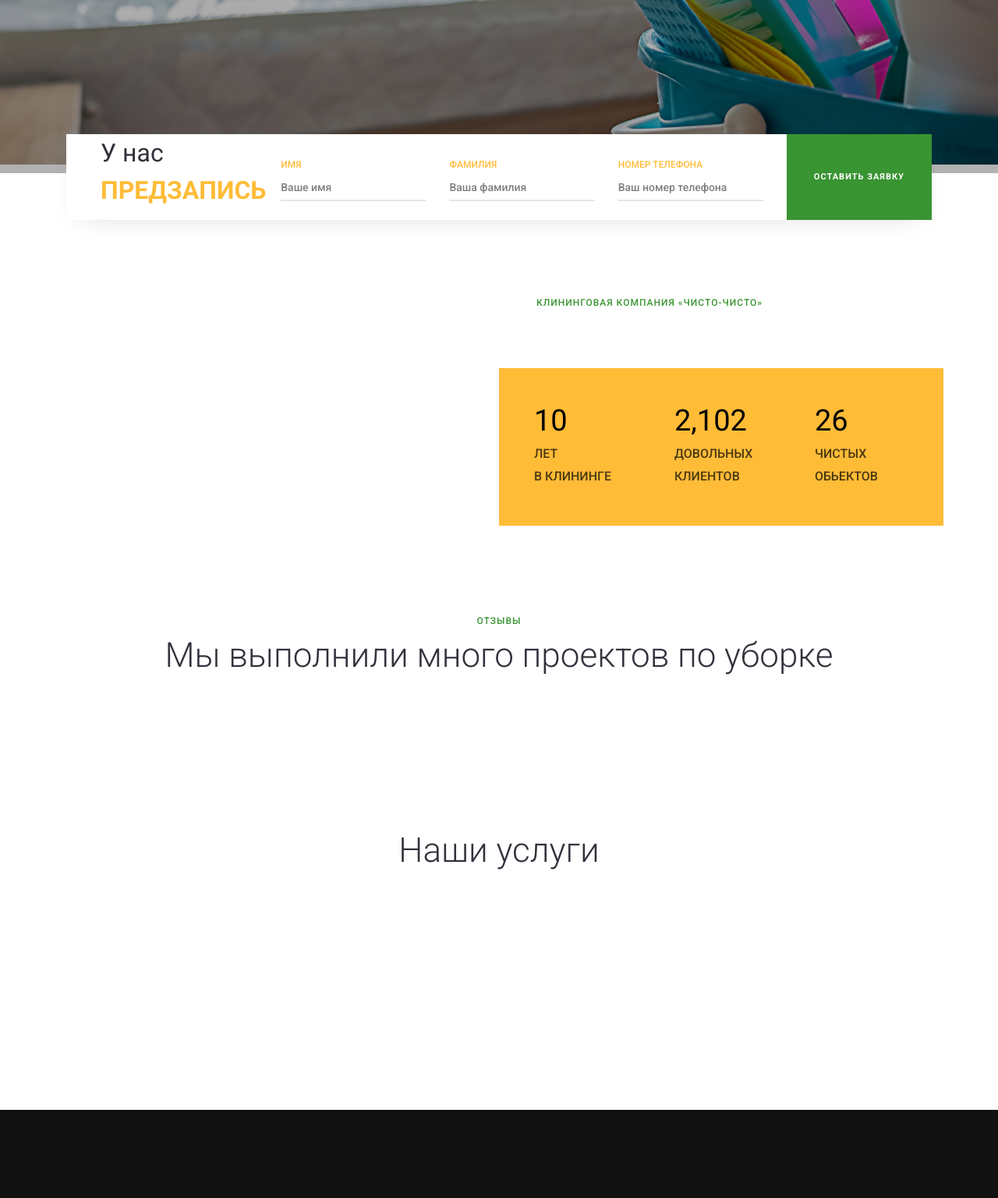
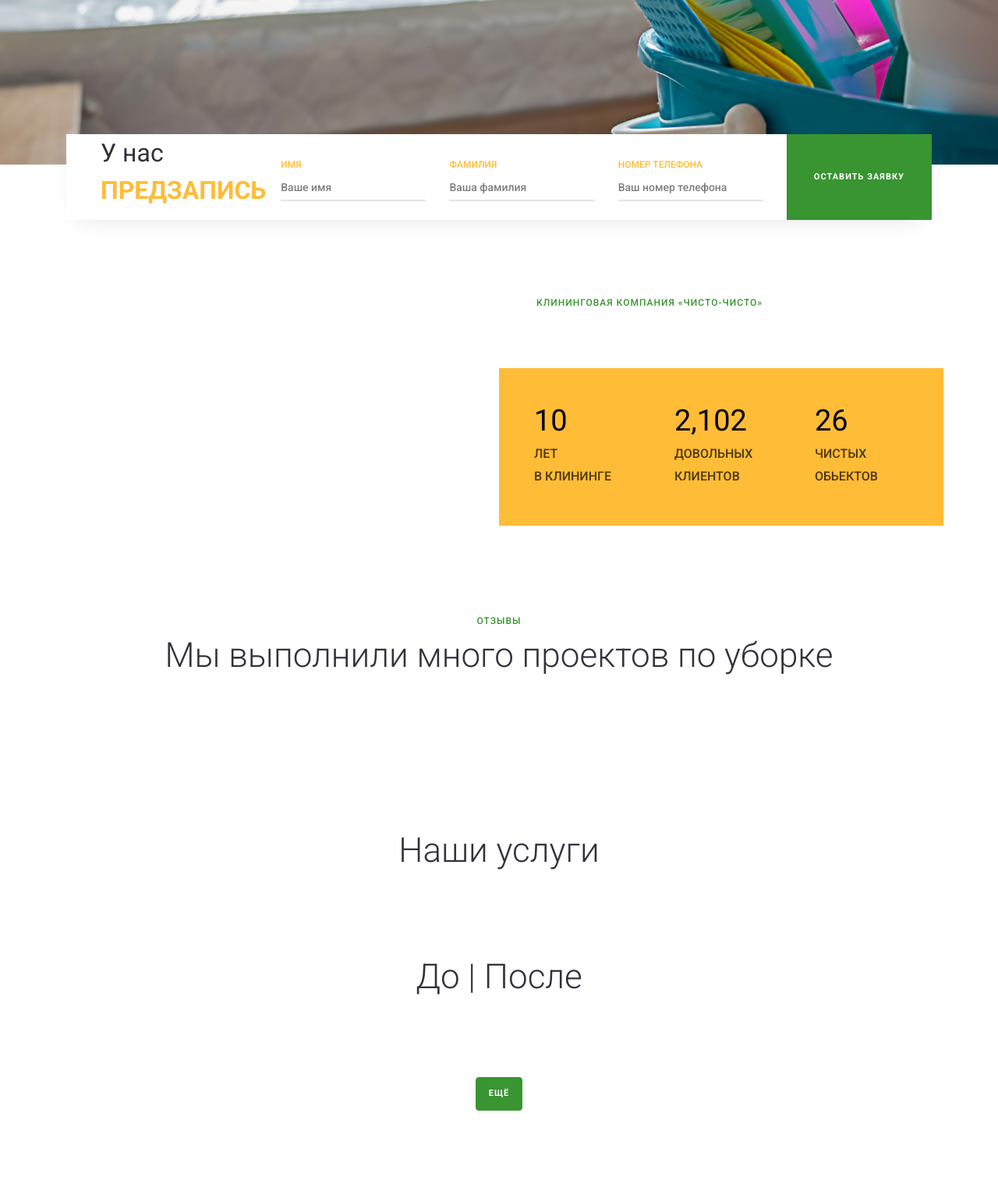
Before and after one commit to Dastan-Oskonbaev/Cleaning_company, a Django app: page / in a window 1280 px wide. Shown: the part 600-2136 px from the top of the page at 78% size. Run offline with Django 4.2, Linux system fonts and the light colour scheme; data that the repository does not hold is empty; some libraries are stand-ins or nearby versions.

Commit message:
second page

```diff
--- a/apps/cleaning/templates/cleaning/index.html
+++ b/apps/cleaning/templates/cleaning/index.html
@@ -6,9 +6,52 @@
         .services-section {
             padding-bottom: 2px;
         }
-
-        .gallery-section {
-            padding-top: 2px;
+        .gallery {
+            text-align: center;
+            margin-top: 20px;
+        }
+        .gallery-images {
+            display: grid;
+            grid-template-columns: repeat(3, 1fr);
+            grid-gap: 10px;
+            margin-bottom: 20px;
+        }
+        .image img {
+            width: 350px;
+            height: 250px;
+            object-fit: cover;
+            cursor: pointer;
+        }
+        .overlay {
+            display: none;
+            position: fixed;
+            z-index: 999;
+            top: 0;
+            left: 0;
+            width: 100%;
+            height: 100%;
+            background-color: rgba(0, 0, 0, 0.9);
+            overflow: auto;
+        }
+        .overlay-content {
+            display: flex;
+            justify-content: center;
+            align-items: center;
+            height: 100%;
+        }
+        .overlay img {
+            margin: auto;
+            display: block;
+            width: 80%;
+            max-width: 800px;
+        }
+        .close {
+            position: absolute;
+            top: 20px;
+            right: 20px;
+            font-size: 30px;
+            cursor: pointer;
+            color: #fff;
         }
     </style>
     <div class="hero-wrap js-fullheight" style="background-image: url({% static 'images/zaq.png' %});"
@@ -220,21 +263,28 @@
         });
     </script>
 
-    <section class="ftco-section ftco-no-pb gallery-section">
-        <div class="container">
-            <div class="row">
-                <div class="owl-carousel owl-theme">
+    <section class="ftco-section services-section">
+        <div class="container" style="margin-top: -90px">
+            <div class="row justify-content-center pb-5 mb-3">
+                <div class="col-md-7 heading-section text-center ftco-animate">
+                    <span class="subheading"></span>
+                    <h2>До | После</h2>
+                </div>
+            </div>
+            <div class="gallery">
+                <div class="gallery-images">
                     {% for gal in gallery %}
-                        <div class="item">
-                            <div class="work img d-flex align-items-center"
-                                 style="background-image:url('{{ gal.image.url }}');">
-                                <a href="{{ gal.image.url }}"
-                                   class="icon d-flex justify-content-center align-items-center">
-                                    <span class="fa fa-search"></span>
-                                </a>
-                            </div>
-                        </div>
+                    <div class="image">
+                        <img src="{{ gal.image.url }}" alt="Photo">
+                    </div>
                     {% endfor %}
+                </div>
+                <a href="{% url 'list_gallery' %}"><button class="btn btn-green">Ещё</button></a>
+            </div>
+            <div id="overlay" class="overlay">
+                <span class="close">&times;</span>
+                <div class="overlay-content">
+                    <img id="expandedImg" style="width:100%">
                 </div>
             </div>
         </div>
--- a/apps/cleaning/urls.py
+++ b/apps/cleaning/urls.py
@@ -1,9 +1,10 @@
 from django.urls import path
 
-from .views import IndexView, RobotsTxtView, SitemapXmlView
+from .views import IndexView, RobotsTxtView, SitemapXmlView, GalleryView
 
 urlpatterns = [
     path("", IndexView.as_view(), name='index'),
+    path('gallery/', GalleryView.as_view(), name='list_gallery'),
     path('robots.txt', RobotsTxtView.as_view()),
     path('sidemap.xml', SitemapXmlView.as_view())
 ]
--- a/apps/cleaning/views.py
+++ b/apps/cleaning/views.py
@@ -17,7 +17,7 @@
         services = OurServices.objects.all()
         category = ServicesCategory.objects.all()
         reviews = Reviews.objects.all()
-        gallery = Gallery.objects.all()
+        gallery = Gallery.objects.order_by()[:6]
 
         form = ApplicationForm()
 
@@ -36,11 +36,6 @@
         if about:
             description = about.description.split("/")
             context['description'] = description
-
-        # if services:
-        #     service = services.description.split("/")
-        #     service = services.all().order_by('description')
-        #     context['service'] = service
 
         return render(request, 'cleaning/index.html', context)
 
@@ -65,6 +60,19 @@
         return render(request, 'cleaning/index.html', {'form': form})
 
 
+class GalleryView(View):
+    def get(self, request):
+        contact = Contact.objects.all()
+        phone = Phone.objects.all()
+        gallery = Gallery.objects.all()
+        context = {
+            'contact': contact,
+            'phone': phone,
+            'gallery': gallery,
+        }
+        return render(request, 'cleaning/list_gallery.html', context)
+
+
 class RobotsTxtView(TemplateView):
     template_name = 'robots.txt'
     content_type = 'text/plain'
--- a/templates/base.html
+++ b/templates/base.html
@@ -30,29 +30,12 @@
     <link rel="stylesheet" href="{% static 'css/flaticon.css' %}">
     <link rel="stylesheet" href="{% static 'css/style.css' %}">
     <link rel="stylesheet" href="https://cdnjs.cloudflare.com/ajax/libs/font-awesome/4.7.0/css/font-awesome.min.css">
-    <style>
-        .owl-carousel .owl-nav button.owl-next,
-        .owl-carousel .owl-nav button.owl-prev {
-            font-size: 60px;
-            color: #399432 !important;
-            top: -20px;
-        }
-
-        .owl-carousel .owl-nav button.owl-next:hover,
-        .owl-carousel .owl-nav button.owl-prev:hover {
-            background-color: #ffffff;
-            border-color: #ffffff;
-            color: #ffbc37 !important;
-        }
-    </style>
-
     <script>
         window.ga = window.ga || function () { (ga.q = ga.q || []).push(arguments) }; ga.l = +new Date
         ga('create', 'UA-XXXXX-Y', 'auto')
         ga('send', 'pageview');
     </script>
     <script async src='https://www.google-analytics.com/analytics.js'></script>
-
 </head>
 
 <body>
@@ -86,24 +69,28 @@
     <script src="{% static 'js/main.js' %}"></script>
     <script src="https://cdnjs.cloudflare.com/ajax/libs/OwlCarousel2/2.3.4/owl.carousel.min.js"></script>
     <script>
-        $(document).ready(function () {
-            $(".owl-carousel").owlCarousel({
-                loop: true,
-                margin: 20,
-                nav: true,
-                dots: false,
-                responsive: {
-                    0: {
-                        items: 1
-                    },
-                    600: {
-                        items: 3
-                    },
-                    1000: {
-                        items: 4
-                    }
-                }
-            })
+        document.addEventListener('DOMContentLoaded', function () {
+            const images = document.querySelectorAll('.gallery-images img');
+            const overlay = document.getElementById('overlay');
+            const expandedImg = document.getElementById('expandedImg');
+            images.forEach(img => {
+                img.addEventListener('click', function () {
+                    expandedImg.src = this.src;
+                    overlay.style.display = 'block';
+                });
+            });
+            const closeButton = document.querySelector('.close');
+            closeButton.addEventListener('click', function () {
+                overlay.style.display = 'none';
+            });
+            const loadMoreButton = document.getElementById('loadMore');
+            const hiddenImages = Array.from(document.querySelectorAll('.gallery-images .image')).slice(6);
+            loadMoreButton.addEventListener('click', function () {
+                hiddenImages.forEach(img => {
+                    img.style.display = 'block';
+                });
+                loadMoreButton.style.display = 'none';
+            });
         });
     </script>
 </body>
--- a/templates/includes/header.html
+++ b/templates/includes/header.html
@@ -32,6 +32,6 @@
 </div>
 <nav class="navbar navbar-expand-lg navbar-dark ftco_navbar bg-dark ftco-navbar-light" id="ftco-navbar">
     <div class="container" style="margin-bottom: 20px; margin-top: 20px; display: flex; justify-content: center;">
-        <a class="navbar-brand" href="{% url 'index' %}">CHISTO-<span style="color: #ffc446;">CHISTO.kg</span></a>
+        <a class="navbar-brand" href="{% url 'index' %}" style="color: #399432;">CHISTO-<span style="color: #ffc446;">CHISTO.kg</span></a>
     </div>
 </nav>
```
Also changed, not shown: apps/cleaning/templates/cleaning/list_gallery.html (added, +24 -0 lines), config/settings.py (+12 -12 lines).
